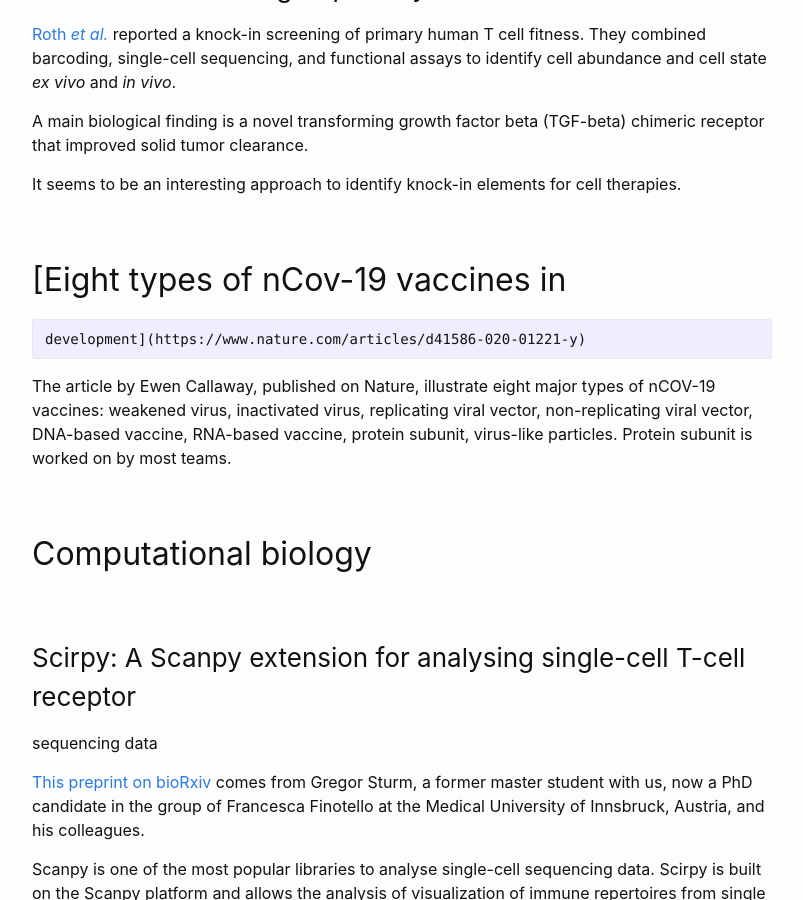
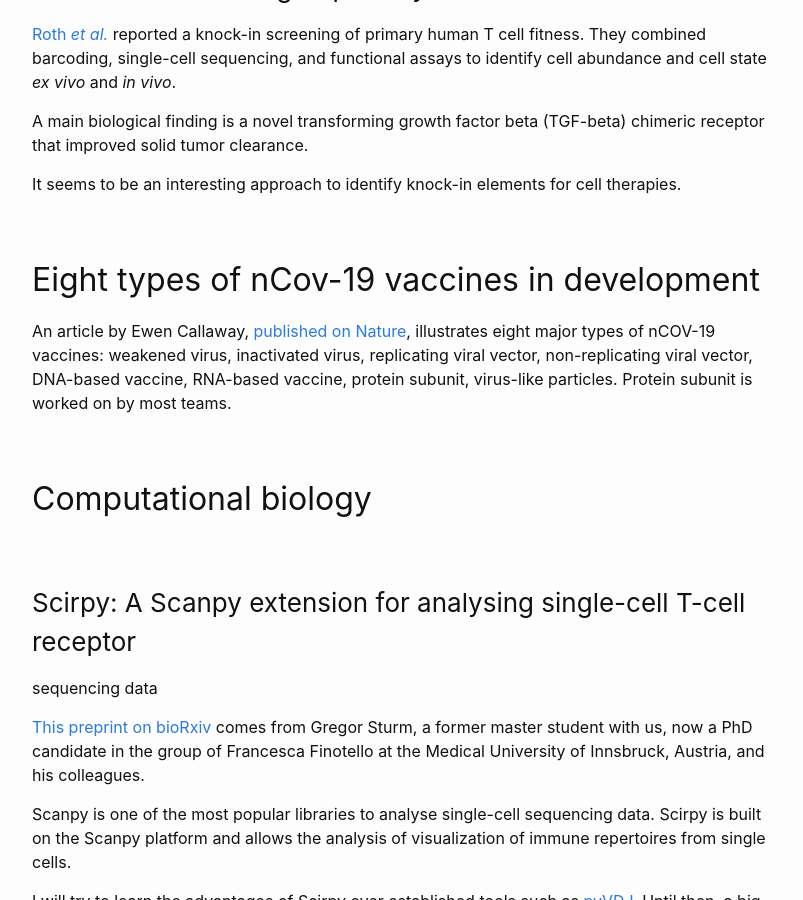
Before and after one commit to Accio/accio.github.io, a Jekyll site: the page built from _posts/2020-05-01-ddw-2020KW18.md, in a window 1280 px wide and 900 px high, scrolled down 3282 px. Shown: the whole window, without its empty margins (238-1041 px from the left). Built offline with Jekyll 4.4.1, drawn with Linux system fonts in a browser that asks for light colours.

Commit message:
fix broken link

```diff
--- a/_posts/2020-05-01-ddw-2020KW18.md
+++ b/_posts/2020-05-01-ddw-2020KW18.md
@@ -114,10 +114,10 @@ chimeric receptor that improved solid tumor clearance.
 It seems to be an interesting approach to identify knock-in elements for cell
 therapies.
 
-## [Eight types of nCov-19 vaccines in
-    development](https://www.nature.com/articles/d41586-020-01221-y)
+## Eight types of nCov-19 vaccines in development
 
-The article by Ewen Callaway, published on Nature, illustrate eight major types
+An article by Ewen Callaway, [published on
+Nature](https://accio.github.io/david's%20discoveries%20weekly/2020/05/01/ddw-2020KW18.html), illustrates eight major types
 of nCOV-19 vaccines: weakened virus, inactivated virus, replicating viral
 vector, non-replicating viral vector, DNA-based vaccine, RNA-based vaccine,
 protein subunit, virus-like particles.  Protein subunit is worked on by most
```
